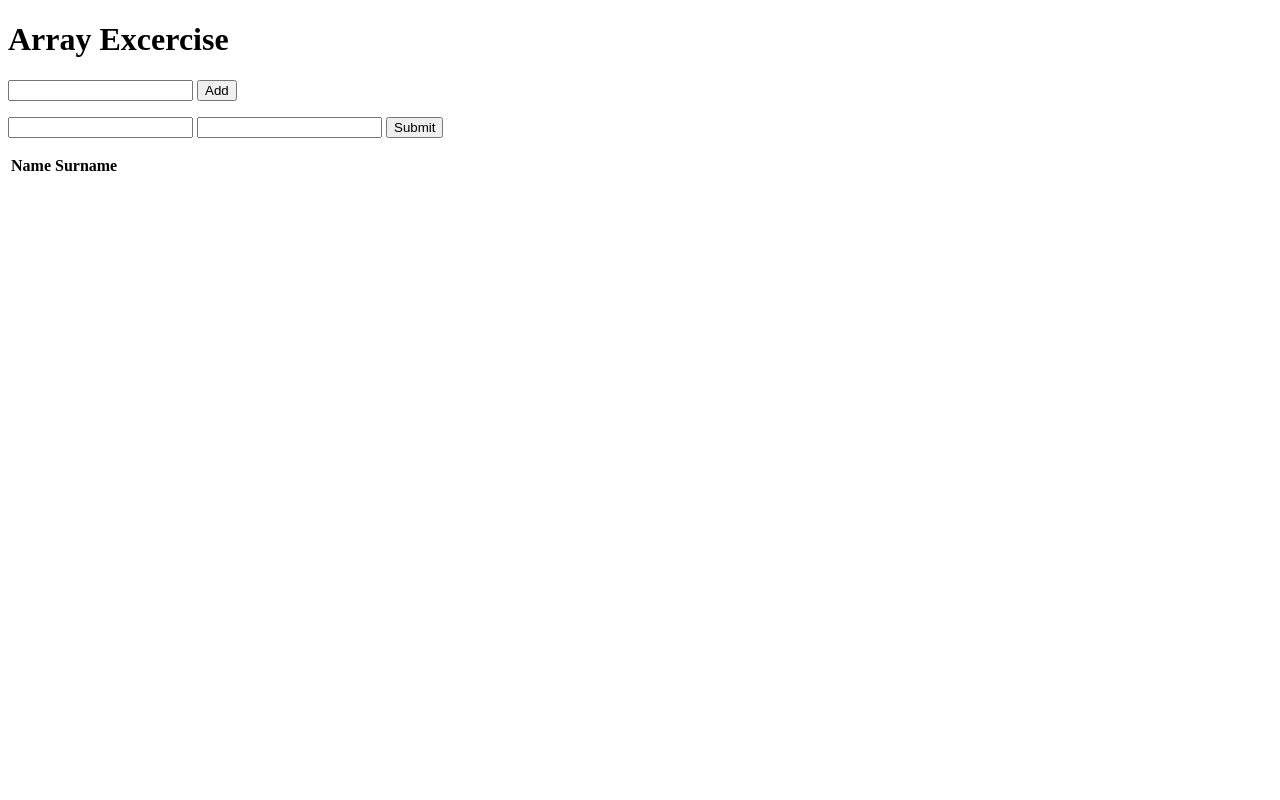
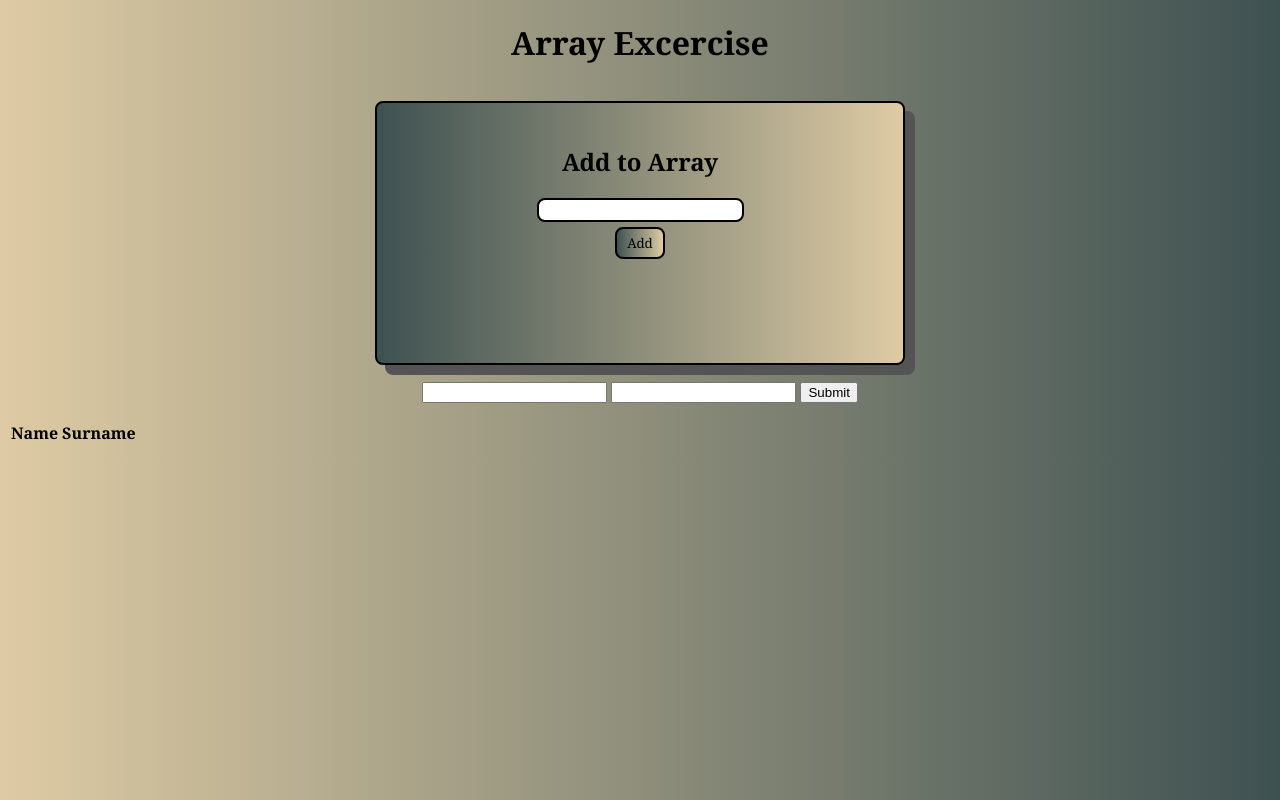
Before and after one commit to ethan7lesar/ArrayMethods, a plain HTML site: page index.html in a window 1280 px wide. Drawn offline with Linux system fonts and the light colour scheme.

Commit message:
card styling

```diff
--- a/index.css
+++ b/index.css
@@ -5,3 +5,56 @@ tr{
 td{
 border: 2px solid black;
 }
+
+body {
+    font-family: Georgia, 'Times New Roman', Times, serif;
+    box-sizing: border-box;
+    background-image:  linear-gradient(to right, #DECBA4, #3E5151);
+    text-align: center;
+}
+
+.container {
+    display: flex;
+    justify-content: center;
+}
+.card {
+    width: 40%;
+    border: 2px solid black;
+    background-image:  linear-gradient(to left, #DECBA4, #3E5151);
+    box-shadow: 10px 10px rgb(84, 84, 84);
+    border-radius: 8px;
+    padding: 10px;
+    margin: 15px;
+    display: flex;
+    flex-direction: column;
+    align-items: center;
+    justify-content: center;
+    height: 30vh;
+}
+
+#input {
+    border: 2px solid black;
+    border-radius: 8px;
+    font-family: Georgia, 'Times New Roman', Times, serif;
+}
+
+.inputButton {
+    border: 2px solid black;
+    border-radius: 8px;
+    background-image:  linear-gradient(to left, #DECBA4, #3E5151);
+    color: black;
+    width: 50px;
+    padding: 5px;
+    margin: 5px;
+    font-family: Georgia, 'Times New Roman', Times, serif;
+}
+
+.inputButton:hover {
+    background-image:  linear-gradient(to right, #DECBA4, #3E5151);
+    color: white;
+}
+
+#display {
+    padding: 10px;
+    height: 25px
+}
--- a/index.html
+++ b/index.html
@@ -4,16 +4,20 @@
     <meta charset="UTF-8" />
     <meta http-equiv="X-UA-Compatible" content="IE=edge" />
     <meta name="viewport" content="width=device-width, initial-scale=1.0" />
-    <link rel="stylesheet" href="index.css">
+    <link rel="stylesheet" href="index.css" />
     <title>Array Excercise</title>
   </head>
   <body>
     <main>
       <h1>Array Excercise</h1>
-      <input type="text" id="input" />
-      <button onclick="add()">Add</button>
-      <p id="display"></p>
-
+      <div class="container">
+        <div class="card">
+          <h2>Add to Array</h2>
+          <input type="text" id="input" />
+          <button class="inputButton" onclick="add()">Add</button>
+          <p id="display"></p>
+        </div>
+      </div>
       <div class="form">
         <input type="text" id="name" />
         <input type="text" id="surname" />
@@ -26,9 +30,7 @@
               <th>Surname</th>
             </tr>
             <div>
-              <tr class="tableInfo">
-
-              </tr>
+              <tr class="tableInfo"></tr>
             </div>
           </table>
         </div>
```
